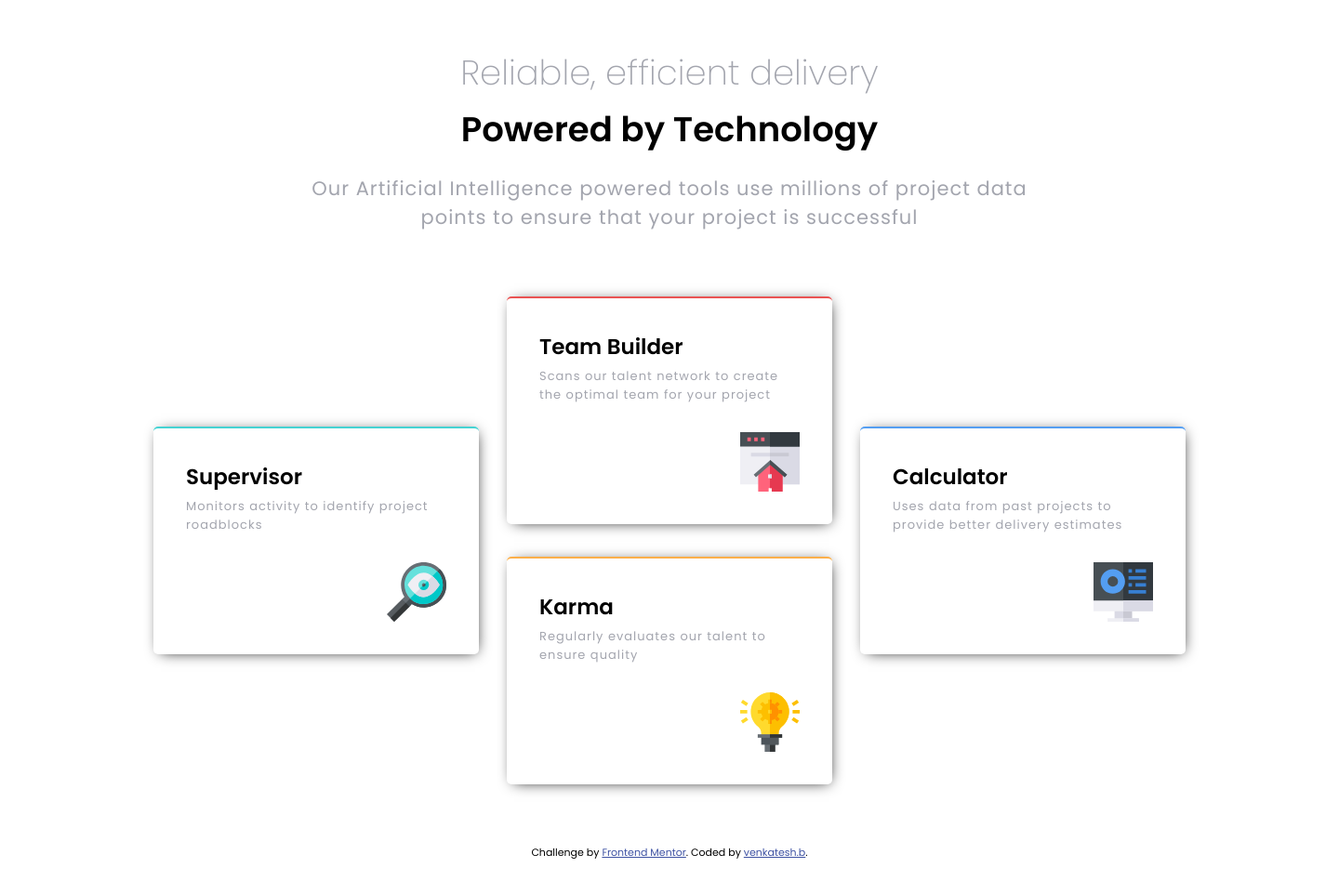
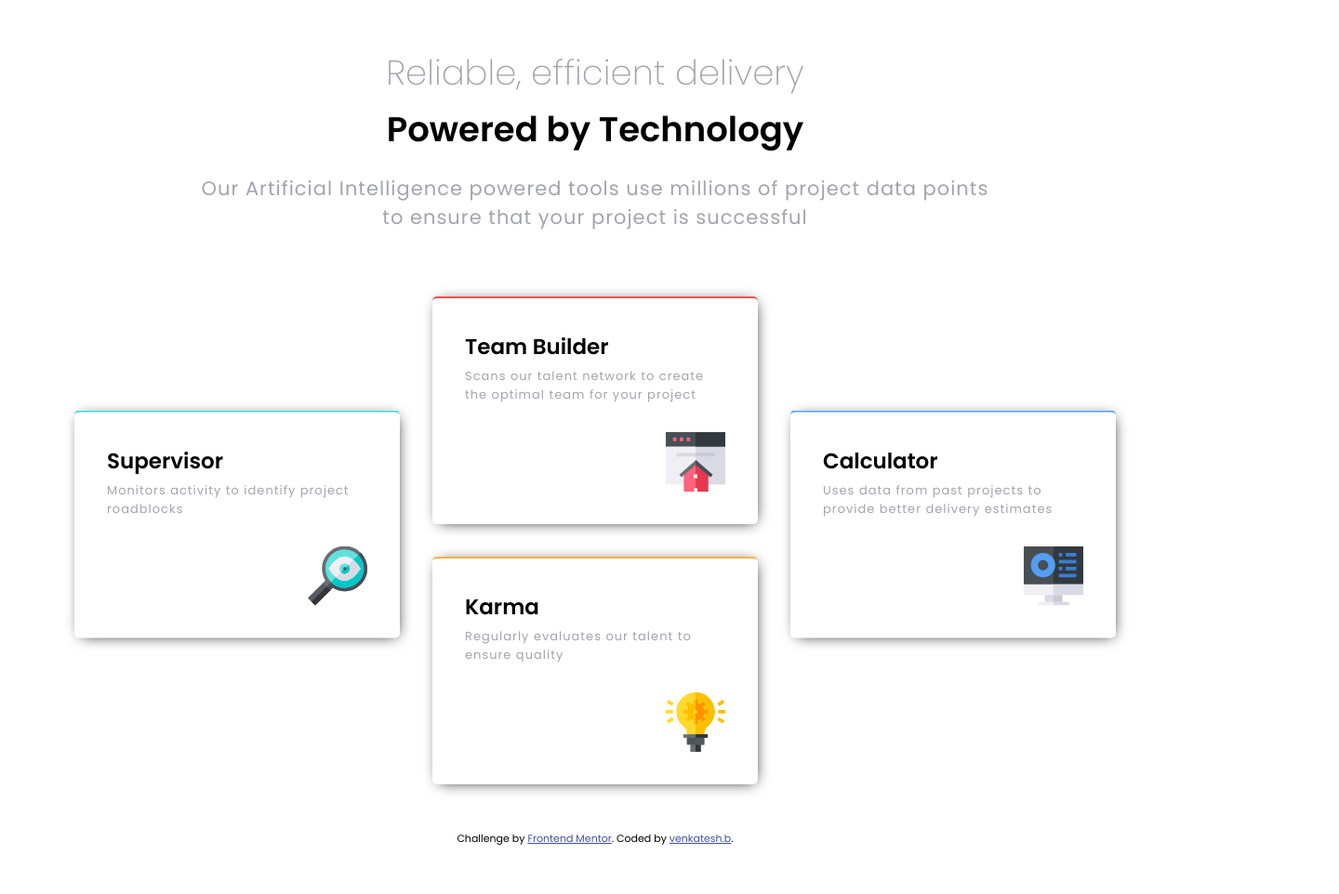
Before and after one commit to venkateshbaddela/four-card-feature, a plain HTML site: page index.html in a window 1280 px wide. Shown: the whole page at 93% size, 1440 px wide, since content can reach past the window. Drawn offline with Linux system fonts and the light colour scheme.

Commit message:
changes the responsive ness of the page

```diff
--- a/css/style.css
+++ b/css/style.css
@@ -99,6 +99,7 @@ body {
 /* Footer */
 
 .attribution {
+  margin-top: 5rem;
   font-size: 11px;
   text-align: center;
 }
@@ -134,39 +135,17 @@ body {
   }
 }
 
-@media screen and (min-width: 56.25em) {
-  /* 900px */
-  /* header */
-  .header {
-    padding: 0 9rem;
-  }
-
-  .header__heading {
-    font-size: 4rem;
-  }
-
-  .header__text {
-    font-size: 2rem;
-  }
-
-  /* Main */
-
-  .section__col-heading {
-    font-size: 3rem;
-  }
-}
-
-@media screen and (min-width: 62.5em) {
-  /* 68.75em/1100px */
-  /* 62.5/1000 */
-
+@media screen and (min-width: 53.125em) {
+  /* 850px == 53.125em */
   .container {
-    width: 144rem;
-    margin: 0 auto;
+    max-width: 144rem;
+    margin: auto;
+    margin-bottom: 7.5rem;
   }
 
   /* header */
   .header {
+    padding: 0 5rem;
     margin-bottom: 7rem;
     text-align: center;
   }
@@ -178,7 +157,7 @@ body {
   .header__text {
     font-size: 2.1rem;
     letter-spacing: 1px;
-    padding: 0 21rem;
+    padding: 0 9rem;
   }
 
   /* Main */
@@ -188,28 +167,17 @@ body {
 
   .section {
     display: flex;
+    flex-wrap: wrap;
     flex-direction: row;
     justify-content: center;
     align-content: center;
-    gap: 3rem;
+    gap: 3.5rem;
   }
 
   .section__col {
     max-width: 35rem;
     padding: 3.5rem;
-  }
-
-  .section__col-flex {
-    display: flex;
-    flex-direction: column;
-  }
-
-  .col--1 {
-    align-self: center;
-  }
-
-  .col--4 {
-    align-self: center;
+    margin-bottom: 0;
   }
 
   .section__col-heading {
@@ -220,3 +188,41 @@ body {
     font-size: 1.3rem;
   }
 }
+@media screen and (min-width: 59.37em) {
+  /* 950px = 59.37em */
+
+  /* header*/
+  .header__text {
+    padding: 0 13rem;
+  }
+
+  /* main-section-col */
+  .col--1 {
+    transform: translateY(50%);
+  }
+
+  .col--3 {
+    order: 4;
+  }
+
+  .col--4 {
+    transform: translateY(50%);
+  }
+
+  /* footer */
+  .footer {
+    transform: translateX(20%);
+  }
+  .attribution {
+    font-size: 11px;
+    text-align: center;
+  }
+  .attribution a {
+    color: hsl(228, 45%, 44%);
+  }
+}
+@media screen and (min-width: 74.8em) {
+  .footer {
+    transform: translateX(0%);
+  }
+}
--- a/index.html
+++ b/index.html
@@ -37,6 +37,7 @@
 
       <main class="main">
         <section class="section">
+          <!--  <div class="section__col-flex section__col-flex--1"> -->
           <div class="section__col col--1">
             <h2 class="section__col-heading">Supervisor</h2>
             <p class="section__col-text">
@@ -48,7 +49,7 @@
               class="section__col-img"
             />
           </div>
-          <div class="section__col-flex">
+
           <div class="section__col col--2">
             <h2 class="section__col-heading">Team Builder</h2>
             <p class="section__col-text">
@@ -61,6 +62,8 @@
               class="section__col-img"
             />
           </div>
+          <!--  </div> -->
+          <!--   <div class="section__col-flex section__col-flex--2"> -->
           <div class="section__col col--3">
             <h2 class="section__col-heading">Karma</h2>
             <p class="section__col-text">
@@ -72,7 +75,7 @@
               class="section__col-img"
             />
           </div>
-          </div>
+
           <div class="section__col col--4">
             <h2 class="section__col-heading">Calculator</h2>
             <p class="section__col-text">
@@ -84,10 +87,11 @@
               class="section__col-img"
             />
           </div>
+          <!--  </div> -->
         </section>
       </main>
 
-      <footer>
+      <footer class="footer">
         <p class="attribution">
           Challenge by
           <a href="https://www.frontendmentor.io?ref=challenge" target="_blank"
```
Also changed, not shown: screenshot/screenshot.png. Lines whose indentation alone changed are shown as unchanged.
